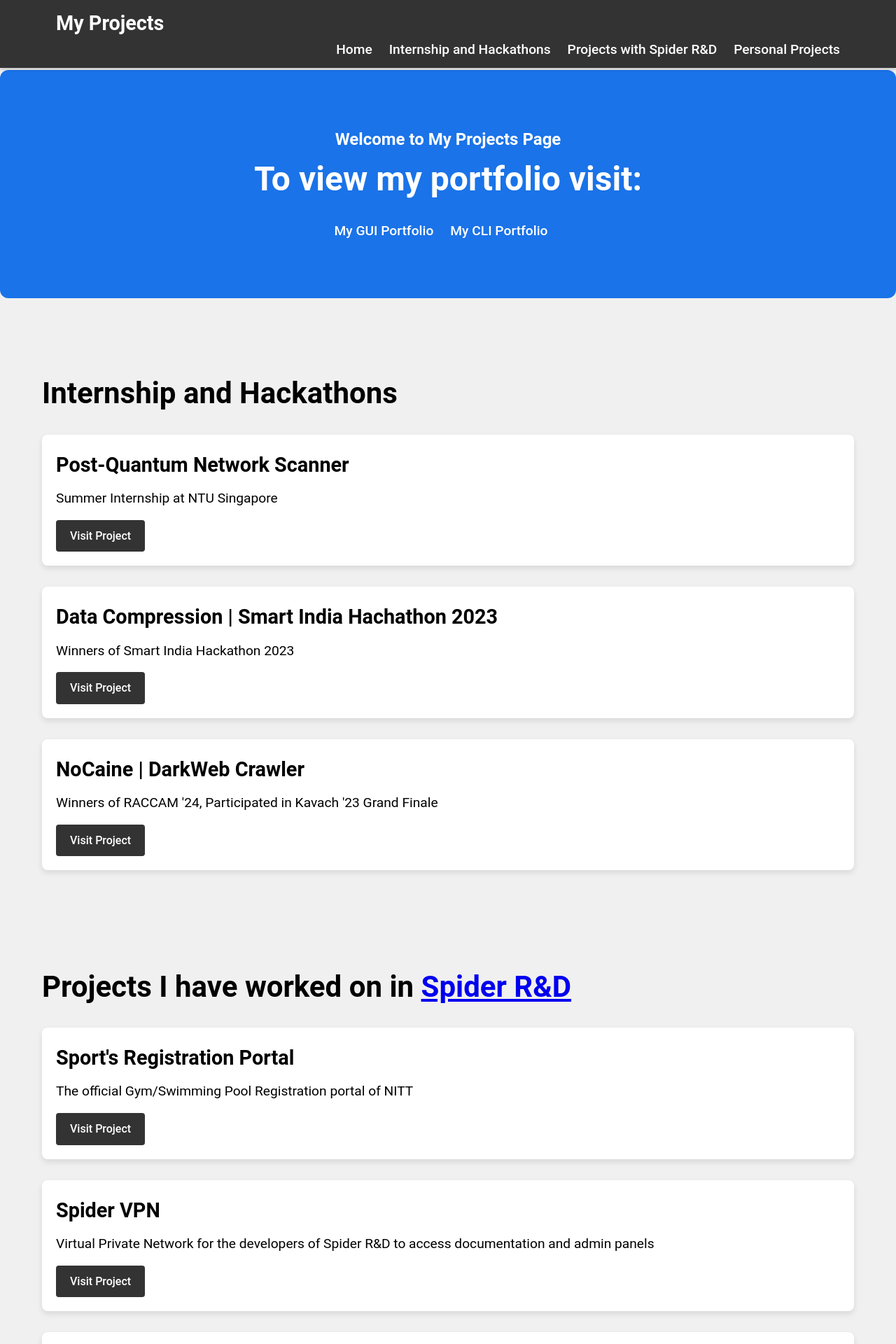
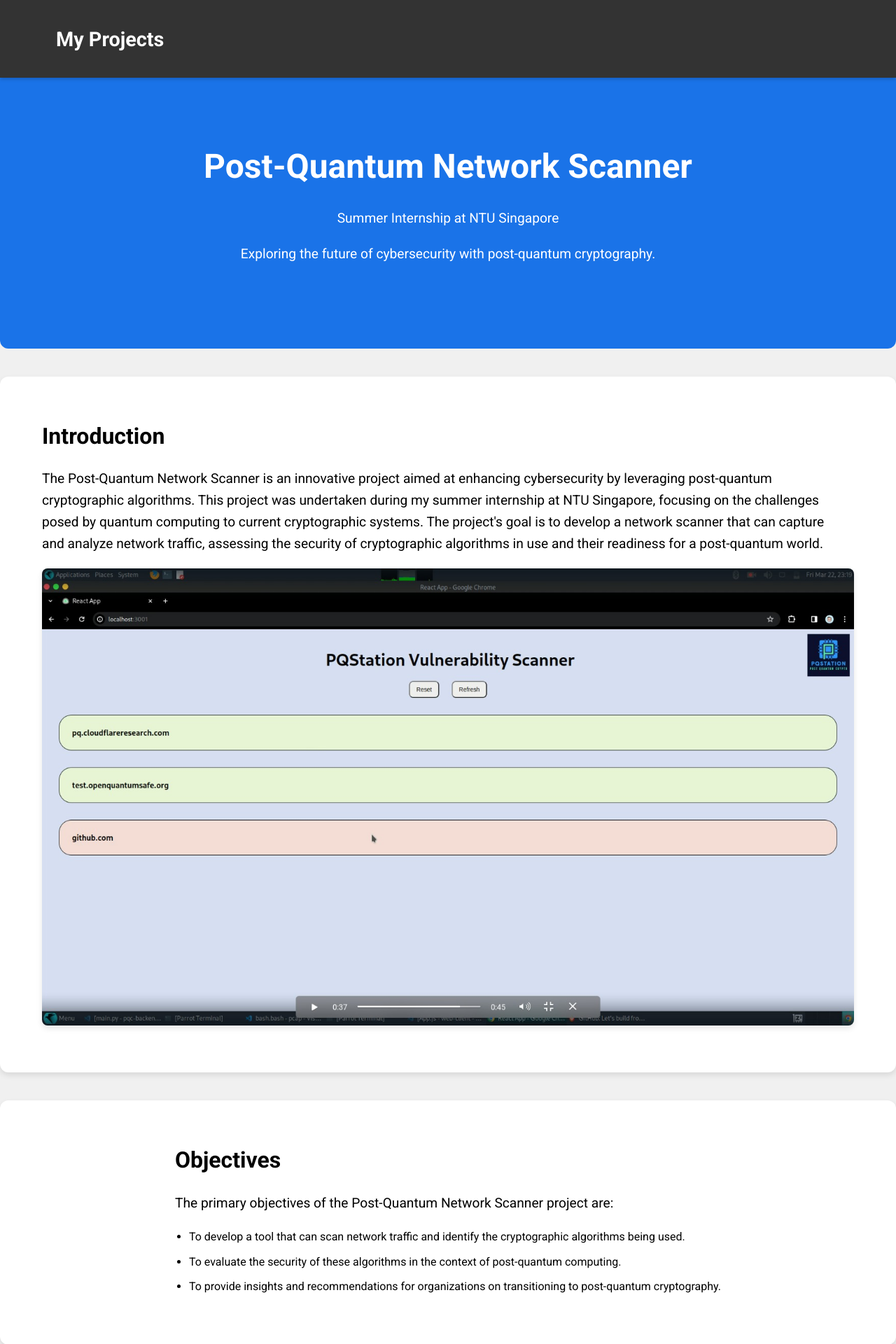
Before and after one commit to SanjivKannaa/project-website, a Flask app: page /pqc in a window 1280 px wide. Shown: the top 1920 px of the page at 70% size. Run offline with Flask 3, Linux system fonts and the light colour scheme.

Commit message:
added pqc

```diff
--- a/main.py
+++ b/main.py
@@ -74,4 +74,4 @@ def billing_app():
 
 
 if __name__ == '__main__':
-    app.run(host="0.0.0.0", port=5000)
+    app.run(host="0.0.0.0", port=5000, debug=True)
--- a/templates/pqc.html
+++ b/templates/pqc.html
@@ -3,8 +3,10 @@
 <head>
     <meta charset="UTF-8">
     <meta name="viewport" content="width=device-width, initial-scale=1.0">
-    <title>Your Portfolio</title>
+    <title>Post-Quantum Network Scanner</title>
+    <link href="https://fonts.googleapis.com/css2?family=Roboto:wght@400;500;700&display=swap" rel="stylesheet">
     <style>
+        /* Reset and basic styles */
         /* Reset and basic styles */
         * {
             margin: 0;
@@ -16,14 +18,16 @@
             font-family: 'Roboto', Arial, sans-serif;
             line-height: 1.6;
             background-color: #f0f0f0;
+            padding-top: 100px; /* Adjust for header height */
         }
 
         .container {
             max-width: 1200px;
             margin: 0 auto;
-            padding: 0 20px;
+            padding: 20px;
         }
 
+        /* Header styles */
         header {
             background-color: #333;
             color: #fff;
@@ -35,10 +39,12 @@
             box-shadow: 0 2px 5px rgba(0, 0, 0, 0.2);
         }
 
-        header h1 {
+        header h1 a {
             font-size: 1.8rem;
             margin-left: 20px;
             font-weight: 700;
+            color: white;
+            text-decoration: none;
         }
 
         nav ul {
@@ -63,103 +69,106 @@
             color: #ffd700; /* Change to your preferred hover color */
         }
 
-        main {
-            padding-top: 100px; /* adjust according to header height */
-        }
-
-        #hero {
+        /* Hero Section styles */
+        .hero-section {
             background-color: #1a73e8; /* Darker blue */
             color: #fff;
             padding: 80px 0;
-            text-align: center;
-            border-radius: 12px; /* Rounded corners */
+            text-align: center; /* Center align for hero section */
+            border-radius: 12px;
+            margin-bottom: 40px;
         }
 
-        #hero h2 {
+        .hero-section h2 {
             font-size: 3rem;
             margin-bottom: 20px;
         }
 
-        #hero p {
+        .hero-section p {
             font-size: 1.2rem;
-            margin-bottom: 40px;
+            margin-bottom: 20px;
         }
 
-        #hero ul {
-            list-style-type: none; /* Remove default list bullets */
-            padding: 0;
+        /* Content Section styles */
+        .content-section {
+            background-color: #fff;
+            padding: 40px;
+            margin-bottom: 40px;
+            border-radius: 12px;
+            box-shadow: 0 4px 8px rgba(0, 0, 0, 0.1);
+            display: flex;
+            align-items: flex-start; /* Ensure alignment to the start */
         }
 
-        #hero ul li {
-            display: inline;
-            margin-right: 20px;
-        }
-
-        #hero ul li a {
-            color: #fff;
-            text-decoration: none;
-            font-size: 1.2rem;
-            font-weight: 500;
-            transition: color 0.3s ease;
-        }
-
-        #hero ul li a:hover {
-            color: #ffd700; /* Change to your preferred hover color */
-        }
-
-        .section-title {
-            text-align: center;
-            margin-bottom: 40px;
-        }
-
-        .project-card {
-            background-color: #fff;
-            padding: 20px;
-            margin-bottom: 30px;
-            border-radius: 8px;
-            box-shadow: 0 4px 8px rgba(0, 0, 0, 0.1);
-            transition: transform 0.3s ease;
-        }
-
-        .project-card:hover {
-            transform: translateY(-5px);
-        }
-
-        .project-card h3 {
-            font-size: 1.8rem;
-            margin-bottom: 10px;
+        .content-section h3 {
+            font-size: 2rem;
+            margin-bottom: 20px;
             font-weight: 700;
         }
 
-        .project-card p {
+        .content-section p {
             font-size: 1.2rem;
-            margin-bottom: 15px;
+            margin-bottom: 20px;
+            text-align: left; /* Ensure text is left aligned */
         }
 
-        .project-card a {
-            display: inline-block;
-            background-color: #333;
-            color: #fff;
-            padding: 10px 20px;
-            text-decoration: none;
-            border-radius: 4px;
-            font-weight: 500;
-            transition: background-color 0.3s ease;
+        .content-section ul {
+            list-style-type: disc;
+            padding-left: 20px;
         }
 
-        .project-card a:hover {
-            background-color: #555;
+        .content-section ul li {
+            margin-bottom: 10px;
         }
 
+        /* Image Container styles */
+        .image-container {
+            flex: 1;
+            text-align: right; /* Align image to the right */
+        }
+
+        .image-container img {
+            max-width: 100%;
+            height: auto;
+            border-radius: 8px;
+            box-shadow: 0 4px 8px rgba(0, 0, 0, 0.1);
+        }
+
+        /* Text Container styles */
+        .text-container {
+            flex: 1;
+            margin-right: 20px;
+            text-align: left; /* Align text to the left */
+        }
+
+        /* Responsive adjustments */
+        @media (max-width: 768px) {
+            .content-section {
+                flex-direction: column;
+                text-align: left; /* Ensure text is left aligned in small screens */
+            }
+
+            .text-container, .image-container {
+                margin-right: 0;
+                margin-top: 20px;
+            }
+
+            .image-container {
+                text-align: center; /* Center align images in small screens */
+            }
+        }
+
+        /* Footer styles */
         footer {
             background-color: #333;
             color: #fff;
             text-align: center;
             padding: 20px 0;
-            position: absolute;
+            position: relative;
             width: 100%;
             bottom: 0;
             font-size: 1.2rem;
+            margin-top: 20px;
         }
 
     </style>
@@ -168,151 +177,84 @@
     <!-- Header -->
     <header>
         <div class="container">
-            <h1>My Projects</h1>
-            <nav>
-                <ul>
-                    <li><a href="#home">Home</a></li>
-                    <li><a href="#internship_and_hackathons">Internship and Hackathons</a></li>
-                    <li><a href="#club_projects">Projects with Spider R&D</a></li>
-                    <li><a href="#personal_projects">Personal Projects</a></li>
-                </ul>
-            </nav>
+            <h1><a href="/">My Projects</a></h1>
         </div>
     </header>
 
-    <!-- Main Content -->
-    <main id="home">
-        <section id="hero">
+    <!-- Hero Section -->
+    <section class="hero-section">
         <div class="container">
-                <h1>Welcome to My Projects Page</h1>
-                <h2>To view my portfolio visit:</h2>
+            <h2>Post-Quantum Network Scanner</h2>
+            <p>Summer Internship at NTU Singapore</p>
+            <p>Exploring the future of cybersecurity with post-quantum cryptography.</p>
+        </div>
+    </section>
+
+    <!-- Introduction Section -->
+    <section id="introduction" class="content-section">
+        <div class="container">
+            <div class="text-container">
+                <h3>Introduction</h3>
+                <p>The Post-Quantum Network Scanner is an innovative project aimed at enhancing cybersecurity by leveraging post-quantum cryptographic algorithms. This project was undertaken during my summer internship at NTU Singapore, focusing on the challenges posed by quantum computing to current cryptographic systems. The project's goal is to develop a network scanner that can capture and analyze network traffic, assessing the security of cryptographic algorithms in use and their readiness for a post-quantum world.</p>
+            </div>
+            <div class="image-container">
+                <img src="static/pqc1.jpeg" alt="Dashboard Screenshot">
+            </div>
+        </div>
+    </section>
+
+    <!-- Objectives Section -->
+    <section id="objectives" class="content-section">
+        <div class="container">
+            <h3>Objectives</h3>
+            <p>The primary objectives of the Post-Quantum Network Scanner project are:</p>
             <ul>
-                    <li><a href="http://portfolio.magickite.tech">My GUI Portfolio</a></li>
-                    <li><a href="http://cli.magickite.tech">My CLI Portfolio</a></li>
+                <li>To develop a tool that can scan network traffic and identify the cryptographic algorithms being used.</li>
+                <li>To evaluate the security of these algorithms in the context of post-quantum computing.</li>
+                <li>To provide insights and recommendations for organizations on transitioning to post-quantum cryptography.</li>
             </ul>
         </div>
     </section>
 
-
-        <!-- internship and hackathon Section -->
-        <section id="internship_and_hackathons">
-            <br><br><br><br>
+    <!-- Technologies Section -->
+    <section id="technologies" class="content-section">
         <div class="container">
-                <h2 style="font-size: 42px;">Internship and Hackathons</h2>
-                <br>
-                <div class="project-card">
-                    <h3>Post-Quantum Network Scanner</h3>
-                    <p>Summer Internship at NTU Singapore</p>
-                    <a href="/pqc" target="_self">Visit Project</a>
-                </div>
-
-                <div class="project-card">
-                    <h3>Data Compression | Smart India Hachathon 2023</h3>
-                    <p>Winners of Smart India Hackathon 2023</p>
-                    <a href="/sih23" target="_self">Visit Project</a>
-                </div>
-
-                <div class="project-card">
-                    <h3>NoCaine | DarkWeb Crawler</h3>
-                    <p>Winners of RACCAM '24, Participated in Kavach '23 Grand Finale</p>
-                    <a href="/nocaine" target="_self">Visit Project</a>
-                </div>
+            <h3>Technologies Used</h3>
+            <ul>
+                <li>Python</li>
+                <li>Post-Quantum Wireshark</li>
+                <li>Electron JS</li>
+                <li>Docker</li>
+            </ul>
         </div>
     </section>
 
-        <!-- spider R&D Section -->
-        <section id="club_projects">
-            <br><br><br><br>
+    <!-- Methodology Section -->
+    <section id="methodology" class="content-section">
         <div class="container">
-                <h2 style="font-size: 42px;">Projects I have worked on in <a href="https://spider.nitt.edu">Spider R&D</a></h2>
-                <br>
-                <div class="project-card">
-                    <h3>Sport's Registration Portal</h3>
-                    <p>The official Gym/Swimming Pool Registration portal of NITT</p>
-                    <a href="/gym_reg" target="_self">Visit Project</a>
-                </div>
-
-                <div class="project-card">
-                    <h3>Spider VPN</h3>
-                    <p>Virtual Private Network for the developers of Spider R&D to access documentation and admin panels</p>
-                    <a href="/spider-vpn" target="_self">Visit Project</a>
-                </div>
-
-                <div class="project-card">
-                    <h3>On-premise server setup</h3>
-                    <p></p>
-                    <a href="/olympus" target="_self">Visit Project</a>
-                </div>
-
-                <div class="project-card">
-                    <h3>Sportsfete.org</h3>
-                    <p>Live betting game during sportsfete events</p>
-                    <a href="/sportsfete" target="_self">Visit Project</a>
-                </div>
-
-                <div class="project-card">
-                    <h3>profnitt</h3>
-                    <p>Web-Hosting</p>
-                    <a href="/profnitt" target="_self">Visit Project</a>
-                </div>
+            <h3>Methodology</h3>
+            <p>The project was conducted using a structured approach involving the following steps:</p>
+            <ul>
+                <li><strong>Research:</strong> Comprehensive research was conducted on existing cryptographic algorithms and the impact of quantum computing on their security.</li>
+                <li><strong>Design:</strong> A network scanner was designed to be used as a centralized system for an enterprise/campus network.</li>
+                <li><strong>Implementation:</strong> Authorization and user management were integrated into the network scanner.</li>
+                <li><strong>Testing:</strong> Extensive testing was carried out to evaluate the performance and security of the application.</li>
+                <li><strong>Analysis:</strong> The results were analyzed to provide insights into the readiness of current cryptographic systems for a post-quantum era.</li>
+            </ul>
         </div>
     </section>
 
-        <!-- internship and hackathon Section -->
-        <section id="personal_projects">
-            <br><br><br><br>
+    <!-- Conclusion Section -->
+    <section id="conclusion" class="content-section">
         <div class="container">
-                <h2 style="font-size: 42px;">My Personal Projects</h2>
-                <br>
-                <div class="project-card">
-                    <h3>ChaosBank | SRE project</h3>
-                    <p>Personal Project on the domain of DevOps+SRE</p>
-                    <a href="/chaosbank" target="_self">Visit Project</a>
-                </div>
-
-                <div class="project-card">
-                    <h3>Gas Leakage Detection System | Embedded System Project</h3>
-                    <p>Personal Project on the domain of Embedded Systems</p>
-                    <a href="/embedded-project" target="_self">Visit Project</a>
-                </div>
-
-                <div class="project-card">
-                    <h3>ML based screen time browser extension</h3>
-                    <p>Personal Project on the domain of Machine Learning</p>
-                    <a href="/AIML" target="_self">Visit Project</a>
-                </div>
-
-                <div class="project-card">
-                    <h3>Chat Application</h3>
-                    <p>Socket Programming based Chat Application</p>
-                    <a href="/socket-programming" target="_self">Visit Project</a>
-                </div>
-
-                <div class="project-card">
-                    <h3>Password Manager Website</h3>
-                    <p>Password Manager Website</p>
-                    <a href="/password-manager-web" target="_self">Visit Project</a>
-                </div>
-
-                <div class="project-card">
-                    <h3>Expense Manager Web</h3>
-                    <p>Web based Expense Manager Tool</p>
-                    <a href="/expense-manager" target="_self">Visit Project</a>
-                </div>
-
-                <div class="project-card">
-                    <h3>Password Manager CLI</h3>
-                    <p>CLI based password manager</p>
-                    <a href="/password-manager-cli" target="_self">Visit Project</a>
-                </div>
-
-                <div class="project-card">
-                    <h3>Shop billing application</h3>
-                    <p>CLI base Shop billing application</p>
-                    <a href="/billing-app" target="_self">Visit Project</a>
-                </div>
+            <h3>Conclusion</h3>
+            <p>The Post-Quantum Network Scanner project highlights the critical need for organizations to prepare for the challenges posed by quantum computing. By adopting post-quantum cryptographic algorithms, businesses can protect sensitive data and ensure secure communications in a future where quantum computers may compromise current encryption methods.</p>
         </div>
     </section>
-    </main>
+
+    <!-- Footer -->
+    <footer>
+        <p>&copy; 2024 My Projects. All rights reserved.</p>
+    </footer>
 </body>
 </html>
```
Also changed, not shown: templates/index.html (+8 -2 lines), static/pqc1.jpeg (added). Lines whose indentation alone changed are shown as unchanged.
